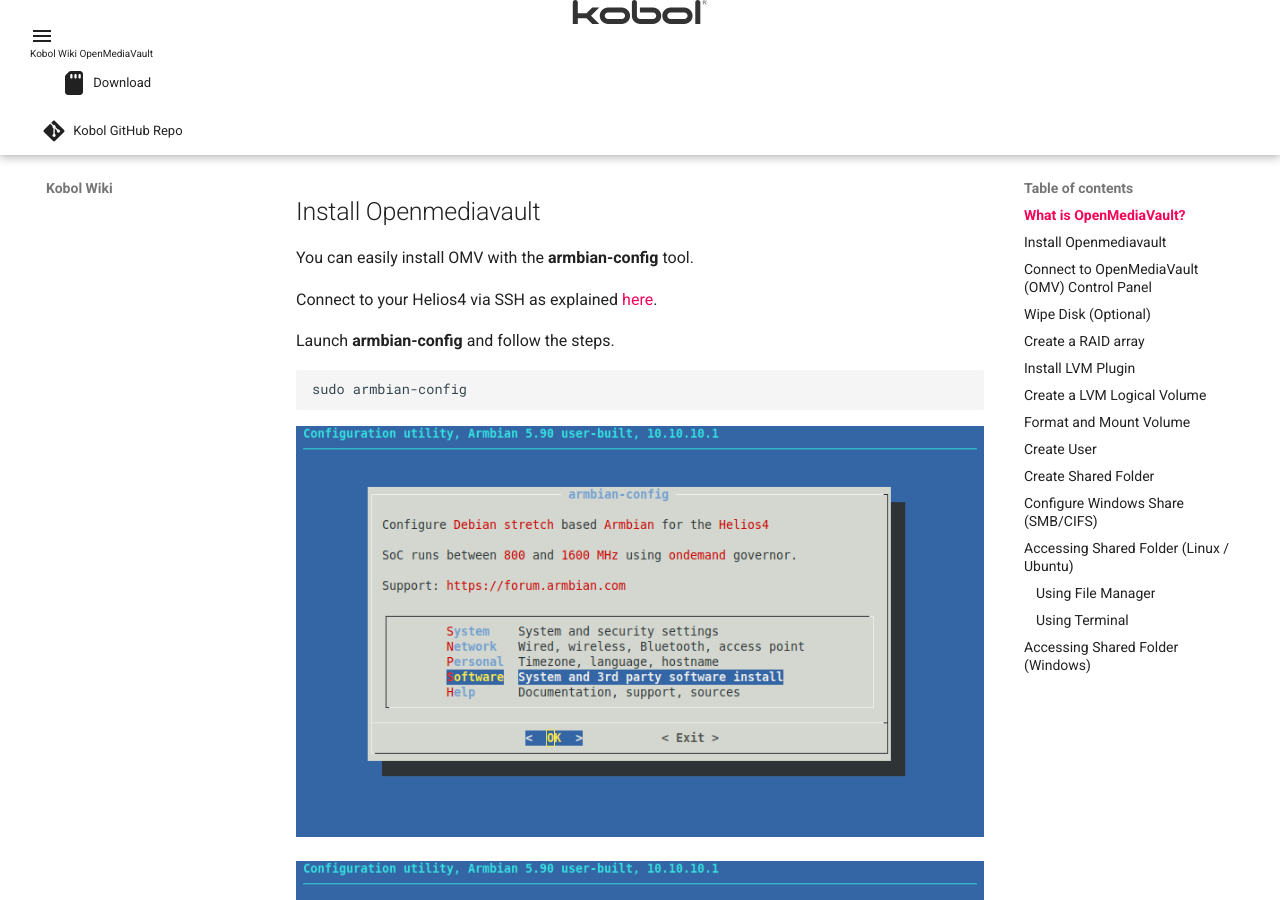
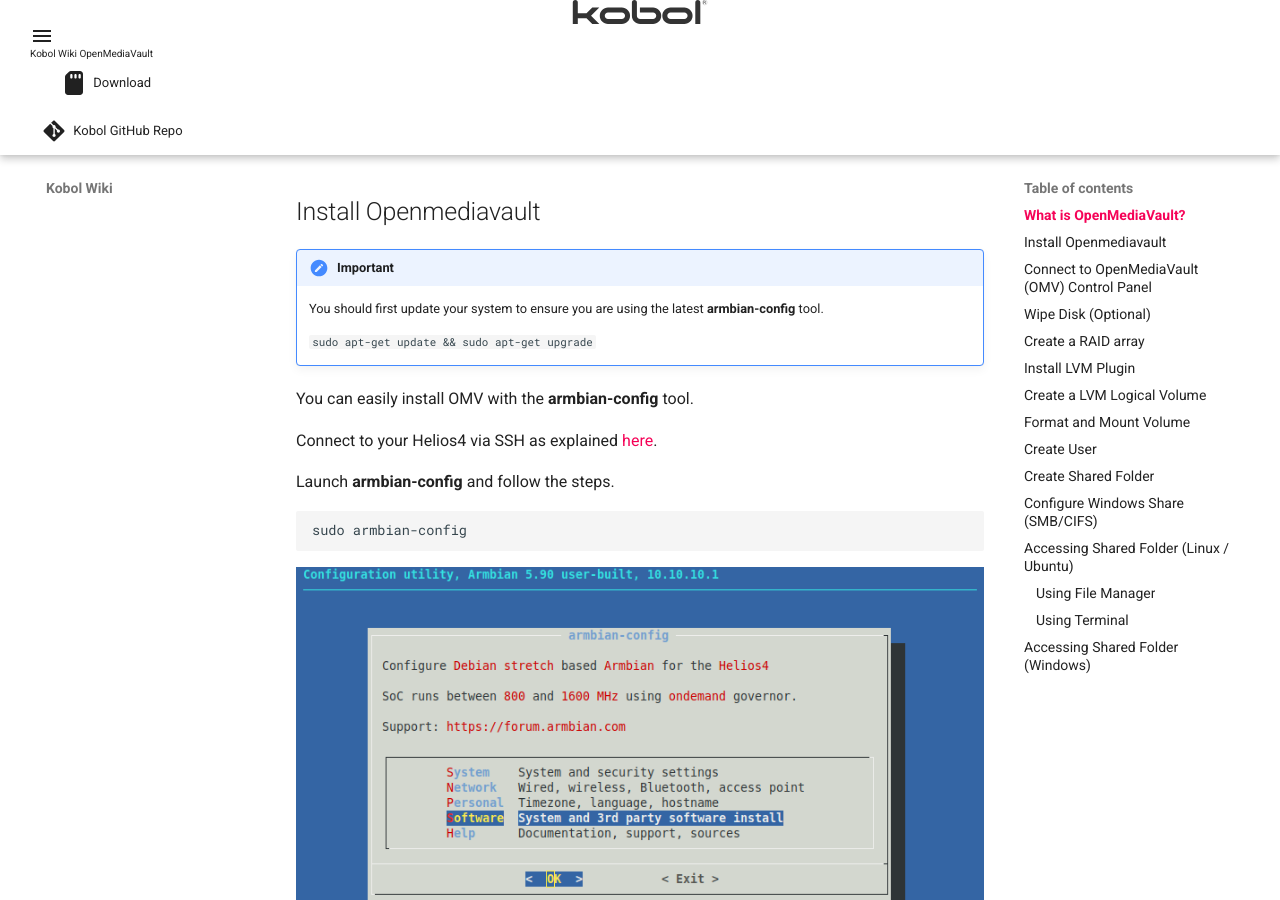
Before and after one commit to kobol-io/wiki, an MkDocs documentation site: the page built from docs/helios4/omv.md, in a window 1280 px wide and 900 px high, scrolled down 503 px. Built offline with MkDocs 1.6.1 and Material for MkDocs 9.7.7, drawn with Linux system fonts in a browser that asks for light colours.

Commit message:
Add system update recommendation for H4

```diff
--- a/docs/helios4/omv.md
+++ b/docs/helios4/omv.md
@@ -5,6 +5,11 @@ This is a basic guide to help you setting up Helios4 NAS with [OpenMediaVault](h
 OpenMediaVault (OMV) is a next-gen network attached storage (NAS) software based on Debian Linux. It contains services like SSH, (S)FTP, SMB/CIFS, DAAP media server, RSync, BitTorrent client and many more... all configurable via a Web Control Panel. Thanks to a modular framework design, new features can be added to OMV via plugins. It is a simple and easy to use out-of-the-box solution that will allow everyone to install and administrate a Network Attached Storage without deeper knowledge.
 
 ## Install Openmediavault
+
+!!! important
+    You should first update your system to ensure you are using the latest **armbian-config** tool.
+
+    `sudo apt-get update && sudo apt-get upgrade`
 
 You can easily install OMV with the **armbian-config** tool.
 
```
Also changed, not shown: docs/helios4/install.md (+7 -0 lines).
